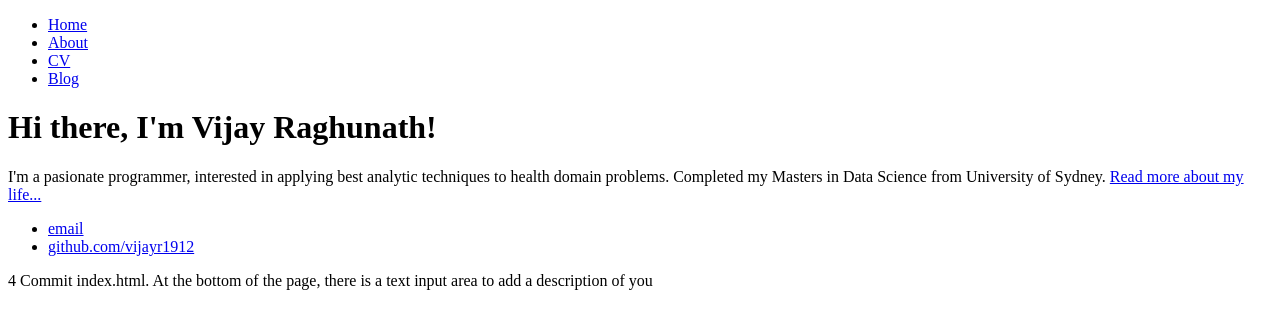
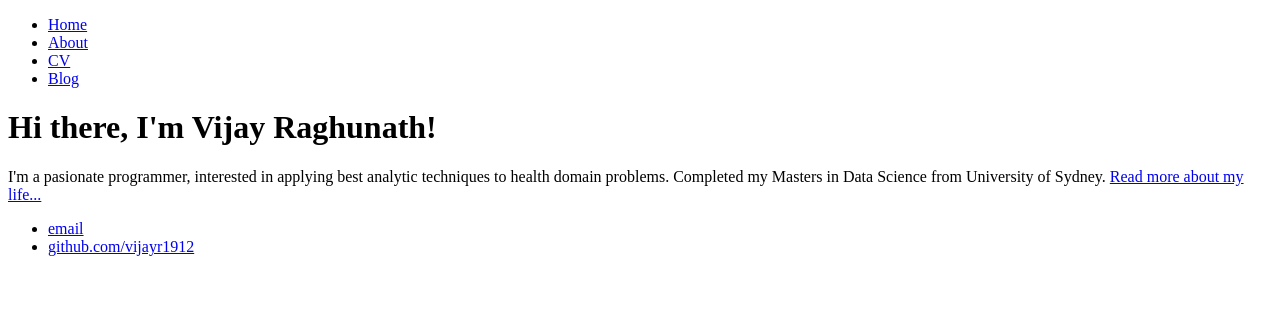
Before and after one commit to vijayr1912/vijayr1912.github.io, a plain HTML site: page index.html in a window 1280 px wide. Drawn offline with Linux system fonts and the light colour scheme.

Commit message:
removed floating text

```diff
--- a/index.html
+++ b/index.html
@@ -26,4 +26,3 @@
 		</footer>
 	</body>
 </html>
-4 Commit index.html. At the bottom of the page, there is a text input area to add a description of you
```
